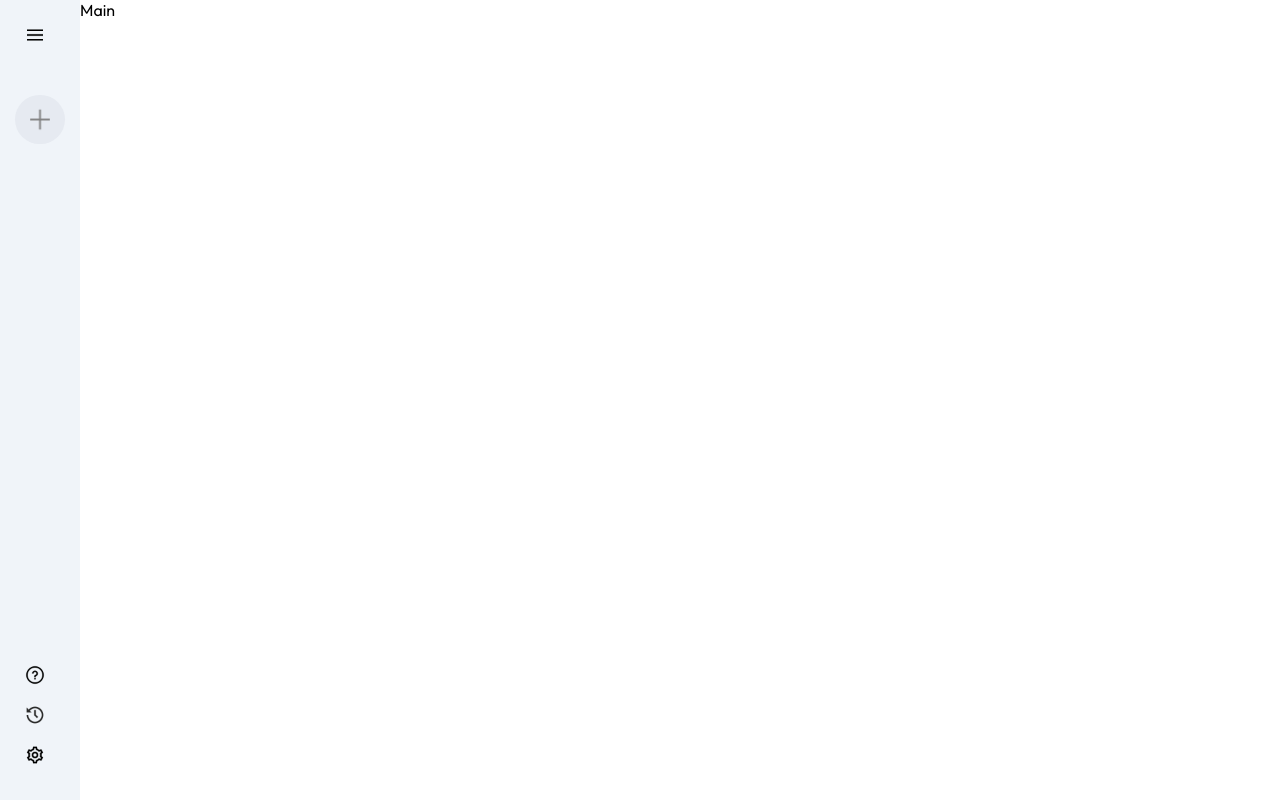
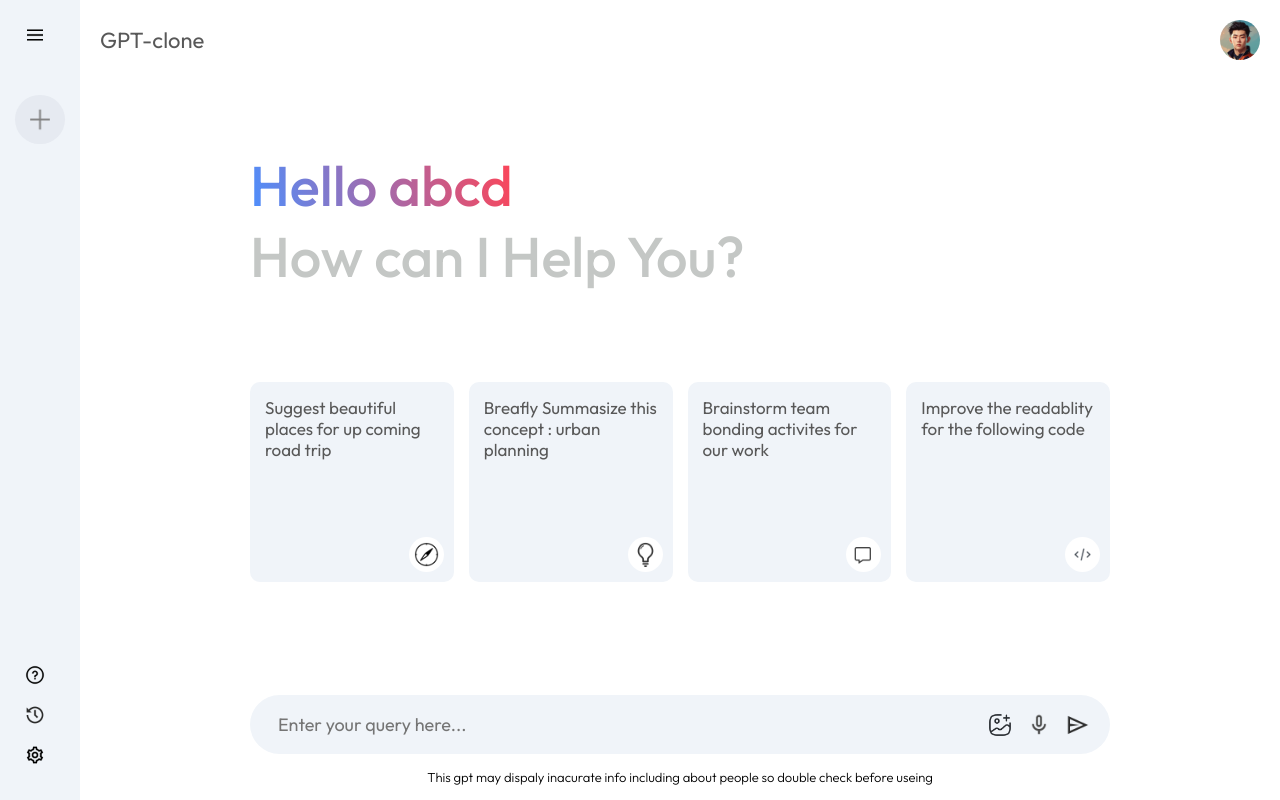
Before and after one commit to Naeem-khndkar55/Gpt-clone, a React (Vite) app in the folder gpt-clone/: page / in a window 1280 px wide. Built offline with nearby package versions, Linux system fonts and the light colour scheme.

Commit message:
Main section done and design is completed

```diff
--- a/gpt-clone/src/main/Main.css
+++ b/gpt-clone/src/main/Main.css
@@ -0,0 +1,107 @@
+.main{
+    flex: 1;
+    min-height: 100vh;
+    padding-bottom: 15vh;
+    position: relative;
+}
+.main .nav{
+    display: flex;
+    align-items: center;
+    justify-content: space-between;
+    font-size: 22px;
+    padding: 20px;
+    color: #585858;
+}
+.main .nav img{
+    width: 40px;
+    border-radius: 50%;
+}
+.main-container{
+    max-width: 900px;
+    margin: auto;
+}
+.main .greet{
+    margin: 50px 0px;
+    font-size: 56px;
+    color: #c4c7c5;
+    font-weight: 500;
+    padding: 20px;
+
+}
+.main .greet span{
+    background: -webkit-linear-gradient(16deg,#4b90ff,#ff4456);
+    -webkit-background-clip: text;
+    -webkit-text-fill-color: transparent;
+}
+.main .cards{
+    display: grid;
+    grid-template-columns: repeat(auto-fill,minmax(180px,1fr));
+    gap: 15px;
+    padding: 20px;
+
+}
+.main .card{
+    height: 200px;
+    padding: 15px;
+    background-color: #f0f4f9;
+    border-radius: 10px;
+    position: relative;
+    cursor: pointer;
+}
+.main .card img{
+    width: 35px;
+    padding: 5px;
+    position: absolute;
+    background-color: white;
+    border-radius: 20px;
+    bottom: 10px;
+    right: 10px;
+}
+.main .card p{
+    font-size: 17px;
+    color: #585858;
+}
+.main .card:hover{
+    background-color: #dfe4ea;
+}
+.main-bottom{
+ position: absolute;
+ bottom: 0;
+ width: 100%;
+ max-width: 900px;
+ padding: 0px 20px;
+ margin: auto;
+}
+.search-box{
+ display: flex;
+ align-items: center;
+ justify-content: space-between;
+ gap: 20px;
+ background-color: #f0f4f9;
+ padding: 10px 20px;
+ border-radius: 50px;
+}
+.search-box img{
+    width: 24px;
+    cursor: pointer;
+}
+.search-box input{
+    flex: 1;
+    background: transparent;
+    border: none;
+    outline: none;
+    padding: 8px;
+    font-size: 18px;
+}
+.search-box div{
+    display: flex;
+    align-items: center;
+    gap: 15px;
+}
+.bottom-info{
+    font-size: 13px;
+    margin: 15px auto;
+    text-align: center;
+    font-weight: 300;
+
+}
--- a/gpt-clone/src/main/Main.jsx
+++ b/gpt-clone/src/main/Main.jsx
@@ -1,7 +1,55 @@
 import React from "react";
 import "./Main.css";
+import { assets } from "../assets/assets.js";
 const Main = () => {
-  return <div>Main</div>;
+  return (
+    <div className="main">
+      <div className="nav">
+        <p>GPT-clone</p>
+        <img src={assets.user_icon} alt="" />
+      </div>
+      <div className="main-container">
+        <div className="greet">
+          <p>
+            <span>Hello abcd</span>
+          </p>
+          <p>How can I Help You? </p>
+        </div>
+        <div className="cards">
+          <div className="card">
+            <p>Suggest beautiful places for up coming road trip</p>
+            <img src={assets.compass_icon} alt="" />
+          </div>
+          <div className="card">
+            <p>Breafly Summasize this concept : urban planning</p>
+            <img src={assets.bulb_icon} alt="" />
+          </div>
+          <div className="card">
+            <p>Brainstorm team bonding activites for our work</p>
+            <img src={assets.message_icon} alt="" />
+          </div>
+          <div className="card">
+            <p>Improve the readablity for the following code</p>
+            <img src={assets.code_icon} alt="" />
+          </div>
+        </div>
+        <div className="main-bottom">
+          <div className="search-box">
+            <input type="text" placeholder="Enter your query here..." />
+            <div>
+              <img src={assets.gallery_icon} alt="" />
+              <img src={assets.mic_icon} alt="" />
+              <img src={assets.send_icon} alt="" />
+            </div>
+          </div>
+          <p className="bottom-info">
+            This gpt may dispaly inacurate info including about people so double
+            check before useing
+          </p>
+        </div>
+      </div>
+    </div>
+  );
 };
 
 export default Main;
```
